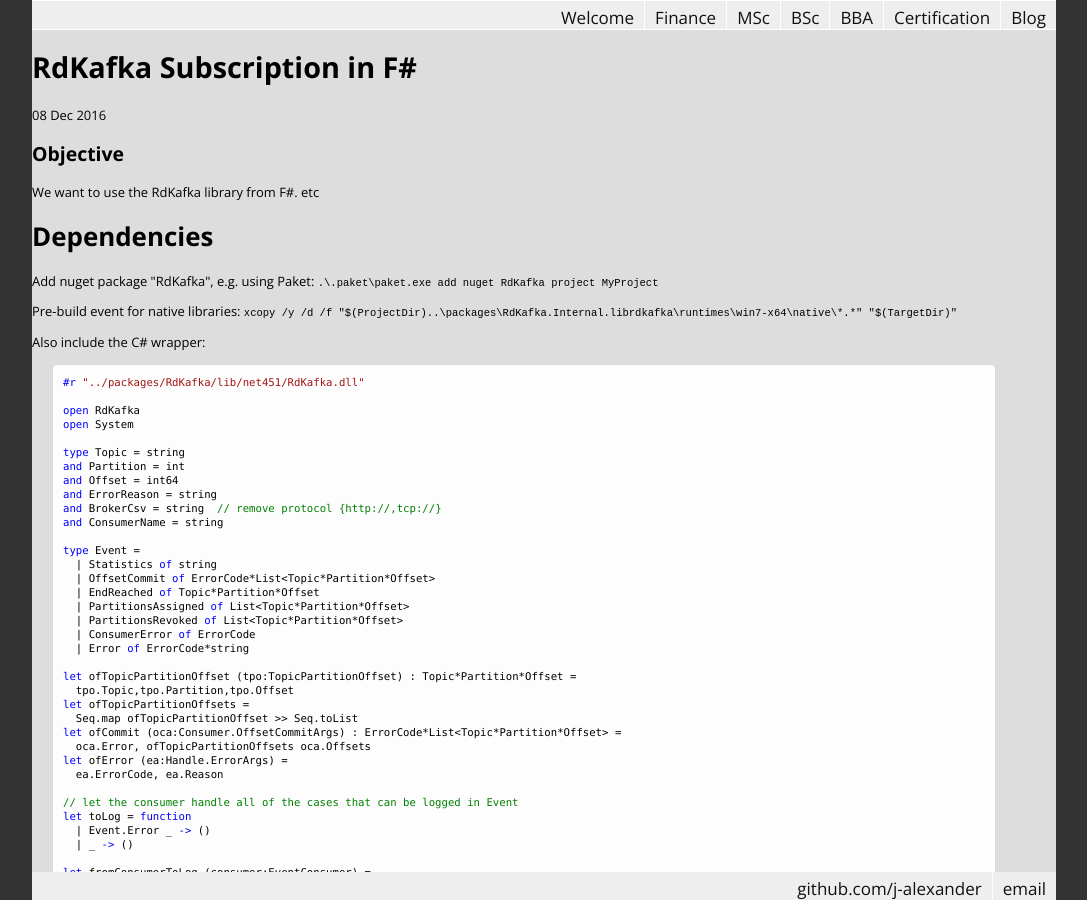
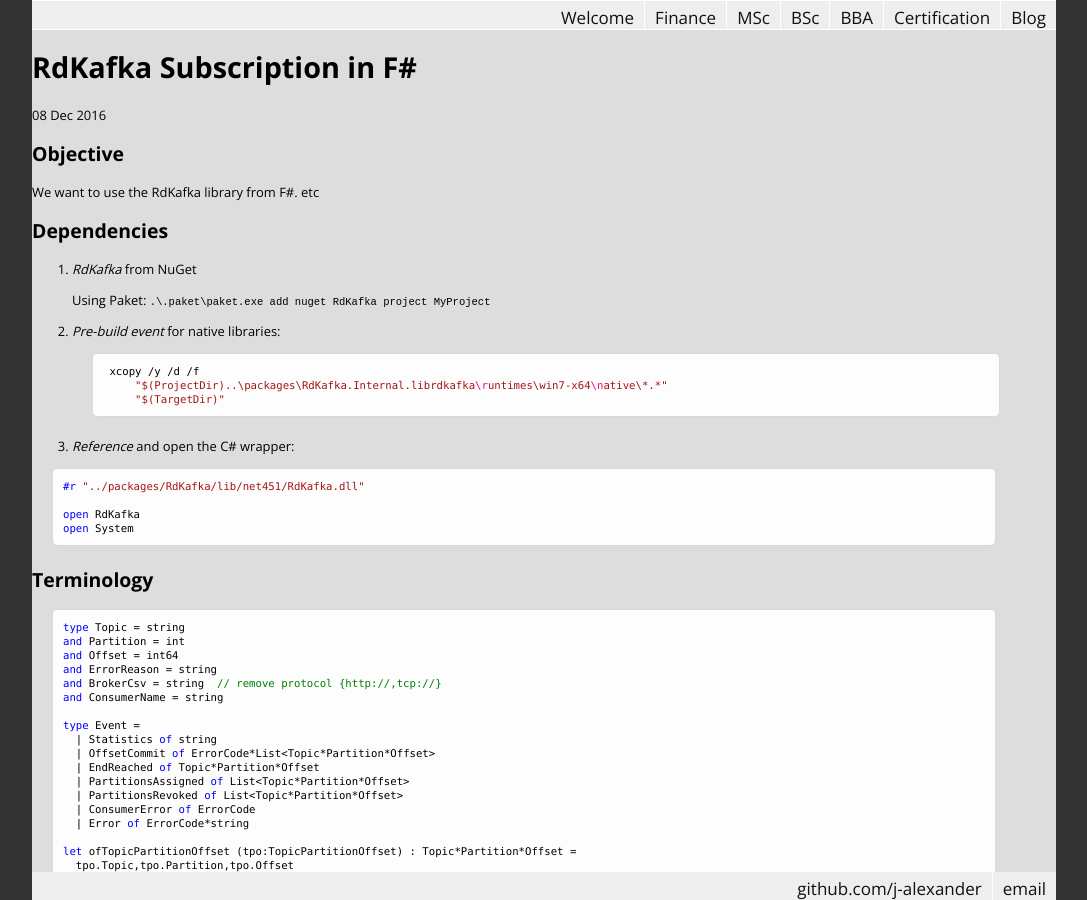
Before and after one commit to j-alexander/j-alexander.github.io, a Jekyll site: the page built from _posts/2016-12-08-rdkafka-subscription-in-fsharp.html, in a window 1280 px wide and 900 px high. Shown: the whole window, without its empty margins (96-1183 px from the left). Built offline with Jekyll 4.4.1, drawn with Linux system fonts in a browser that asks for light colours; some web fonts are replaced.

Commit message:
work with markdown snippets and formatting

```diff
--- a/_posts/2016-12-08-rdkafka-subscription-in-fsharp.html
+++ b/_posts/2016-12-08-rdkafka-subscription-in-fsharp.html
@@ -7,18 +7,29 @@
 ---
 <h2>Objective</h2>
 <p>We want to use the RdKafka library from F#. etc</p>
-<h1>Dependencies</h1>
-<p>Add nuget package "RdKafka", e.g. using Paket:
+<h2>Dependencies</h2>
+<ol>
+<li>
+<p><em>RdKafka</em> from NuGet</p>
+<p>Using Paket:
 <code>.\.paket\paket.exe add nuget RdKafka project MyProject</code></p>
-<p>Pre-build event for native libraries:
-<code>xcopy /y /d /f "$(ProjectDir)..\packages\RdKafka.Internal.librdkafka\runtimes\win7-x64\native\*.*" "$(TargetDir)"</code></p>
-<p>Also include the C# wrapper:</p>
+</li>
+<li>
+<p><em>Pre-build event</em> for native libraries:</p>
+<pre class="fssnip highlighted"><code lang="fsharp"> <span class="i">xcopy</span> <span class="o">/</span><span class="i">y</span> <span class="o">/</span><span class="i">d</span> <span class="o">/</span><span class="i">f</span>
+     <span class="s">&quot;$(ProjectDir)..\packages\RdKafka.Internal.librdkafka</span><span class="e">\r</span><span class="s">untimes\win7-x64</span><span class="e">\n</span><span class="s">ative\*.*&quot;</span>
+     <span class="s">&quot;$(TargetDir)&quot;</span>
+</code></pre>
+</li>
+<li><p><em>Reference</em> and open the C# wrapper:</p></li>
+</ol>
 <pre class="fssnip highlighted"><code lang="fsharp"><span class="prep">#r</span> <span class="s">&quot;../packages/RdKafka/lib/net451/RdKafka.dll&quot;</span>
 
 <span class="k">open</span> <span class="i">RdKafka</span>
 <span class="k">open</span> <span onmouseout="hideTip(event, 'fs1', 1)" onmouseover="showTip(event, 'fs1', 1)" class="i">System</span>
-
-<span class="k">type</span> <span class="i">Topic</span> <span class="o">=</span> <span onmouseout="hideTip(event, 'fs2', 2)" onmouseover="showTip(event, 'fs2', 2)" class="i">string</span>
+</code></pre>
+<h2>Terminology</h2>
+<pre class="fssnip highlighted"><code lang="fsharp"><span class="k">type</span> <span class="i">Topic</span> <span class="o">=</span> <span onmouseout="hideTip(event, 'fs2', 2)" onmouseover="showTip(event, 'fs2', 2)" class="i">string</span>
 <span class="k">and</span> <span class="i">Partition</span> <span class="o">=</span> <span onmouseout="hideTip(event, 'fs3', 3)" onmouseover="showTip(event, 'fs3', 3)" class="i">int</span>
 <span class="k">and</span> <span class="i">Offset</span> <span class="o">=</span> <span onmouseout="hideTip(event, 'fs4', 4)" onmouseover="showTip(event, 'fs4', 4)" class="i">int64</span>
 <span class="k">and</span> <span class="i">ErrorReason</span> <span class="o">=</span> <span onmouseout="hideTip(event, 'fs2', 5)" onmouseover="showTip(event, 'fs2', 5)" class="i">string</span>
```
Also changed, not shown: 1 other file.
